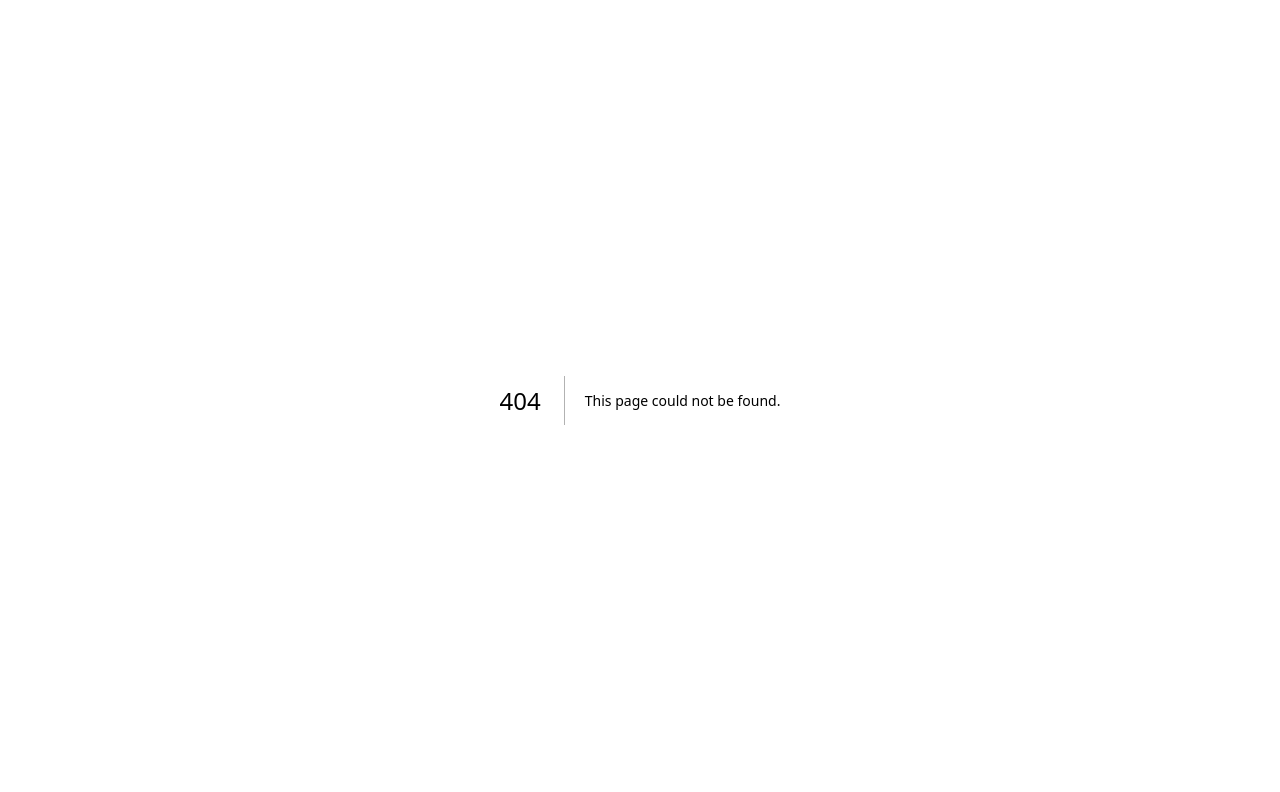
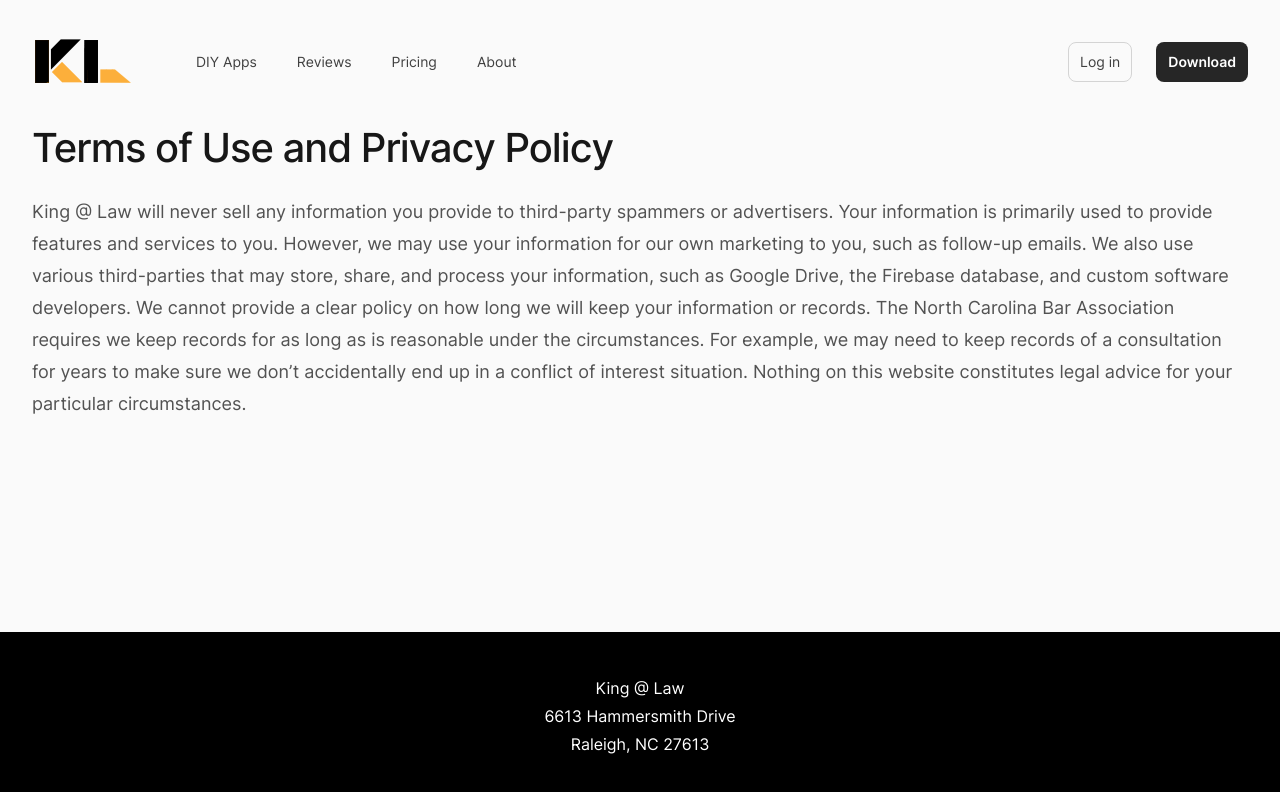
Before and after one commit to David44357/KingLawWebsite, a Next.js app: page /termsofuse in a window 1280 px wide. Before the commit this address had no page. Shown: the top 792 px of the page. Built offline with nearby package versions, Linux system fonts and the light colour scheme.

Commit message:
adding terms of use

```diff
--- /dev/null
+++ b/src/pages/termsofuse.jsx
@@ -0,0 +1,39 @@
+import Head from 'next/head'
+
+import { CallToAction } from '@/components/CallToAction'
+import { Faqs } from '@/components/About'
+import { Footer } from '@/components/Footer'
+import { Header } from '@/components/Header'
+import { Hero } from '@/components/Hero'
+import { Pricing } from '@/components/Pricing'
+import { PrimaryFeatures } from '@/components/PrimaryFeatures'
+import { Reviews } from '@/components/Reviews'
+import { SecondaryFeatures } from '@/components/SecondaryFeatures'
+import { Container } from '@/components/Container'
+
+export default function DiyApps() {
+    return (
+        <>
+            <Head>
+                <title>King @ Law - A modern approach to law.</title>
+                <meta
+                    name="description"
+                    content="A modern law firm in North Carolina."
+                />
+            </Head>
+            <Header />
+            <main>
+                <Container>
+                <h1 className="text-4xl font-medium tracking-tight text-gray-900">Terms of Use and Privacy Policy</h1>
+
+<p className="mt-6 text-lg text-gray-600 my-3">King @ Law will never sell any information you provide to third-party spammers or advertisers. Your information is primarily used to provide features and services to you. However, we may use your information for our own marketing to you, such as follow-up emails. We also use various third-parties that may store, share, and process your information, such as Google Drive, the Firebase database, and custom software developers.
+We cannot provide a clear policy on how long we will keep your information or records. The North Carolina Bar Association requires we keep records for as long as is reasonable under the circumstances. For example, we may need to keep records of a consultation for years to make sure we don’t accidentally end up in a conflict of interest situation.
+Nothing on this website constitutes legal advice for your particular circumstances. </p>
+
+
+                </Container>
+            </main>
+            <div className="fixed bottom-0 w-screen"><Footer /></div>
+        </>
+    )
+}
```
